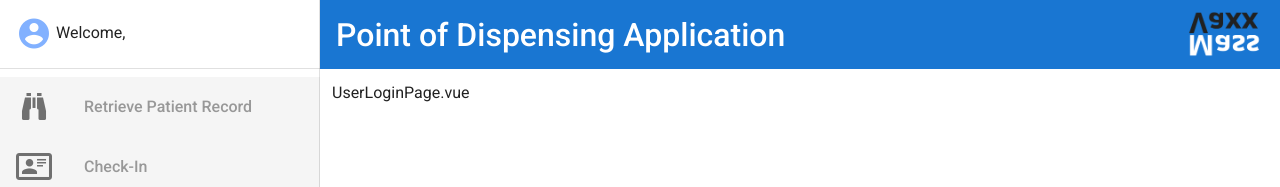
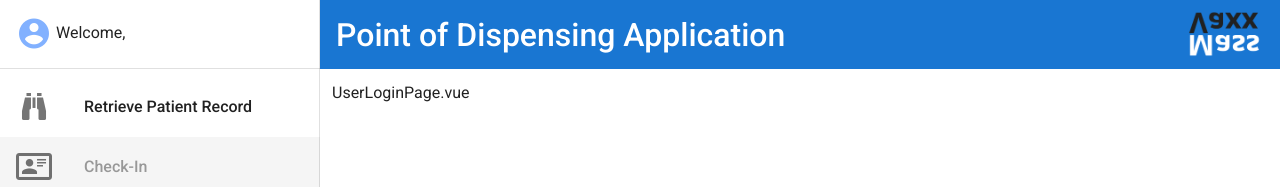
Before and after one commit to david-fraley/MassVaccinationSystem, a Vue app in the folder PointOfDispensingApp/: page /PatientHistory#/UserLogin in a window 1280 px wide. Shown: the top 187 px of the page. Built offline with nearby package versions, Linux system fonts and the light colour scheme; what v-mask would draw is missing.

Commit message:
Update App.vue

```diff
--- a/PointOfDispensingApp/src/App.vue
+++ b/PointOfDispensingApp/src/App.vue
@@ -22,7 +22,7 @@
       <v-list>
         <v-list-item-group v-model="leftMenu" color="white">
           <!-- Retrieve Patient Record -->
-          <v-list-item :disabled="true" router :to="'/RetrievePatientRecord'">
+          <v-list-item :disabled="false" router :to="'/RetrievePatientRecord'">
             <v-list-item-action>
               <v-icon large>mdi-binoculars</v-icon>
             </v-list-item-action>
```
